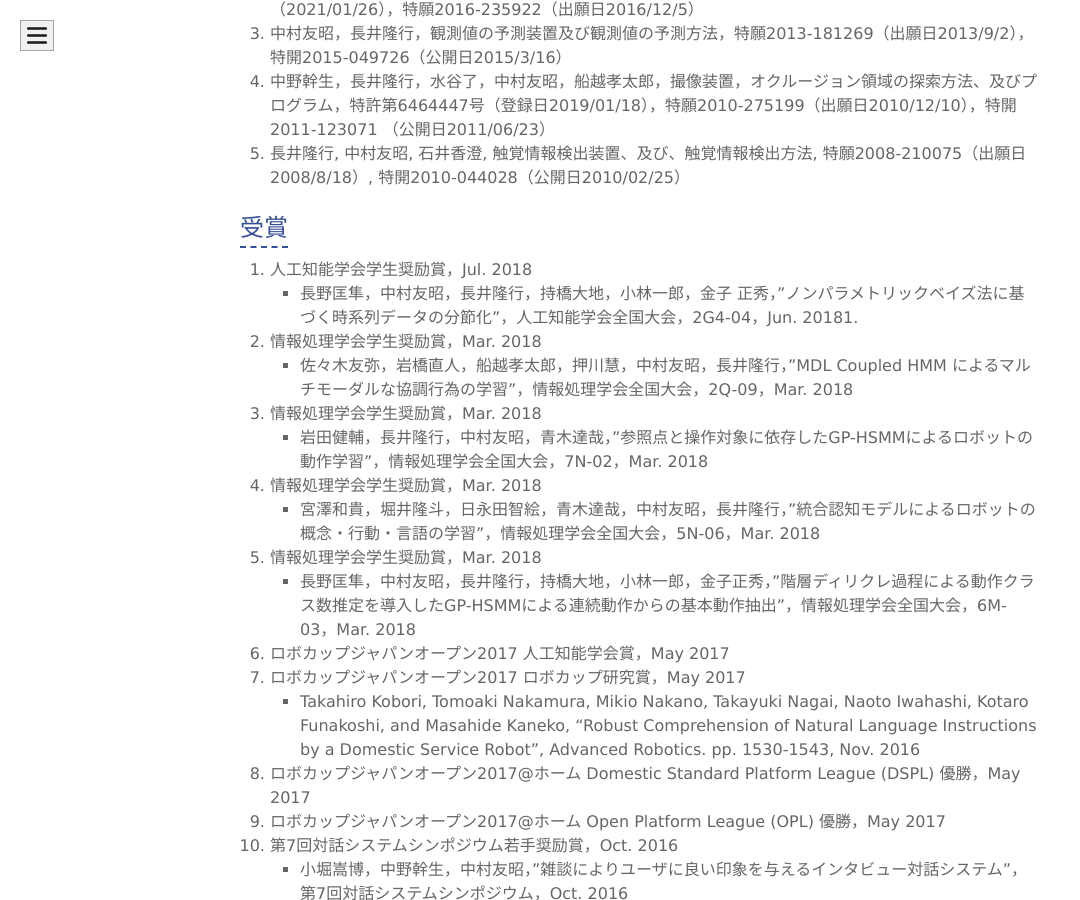
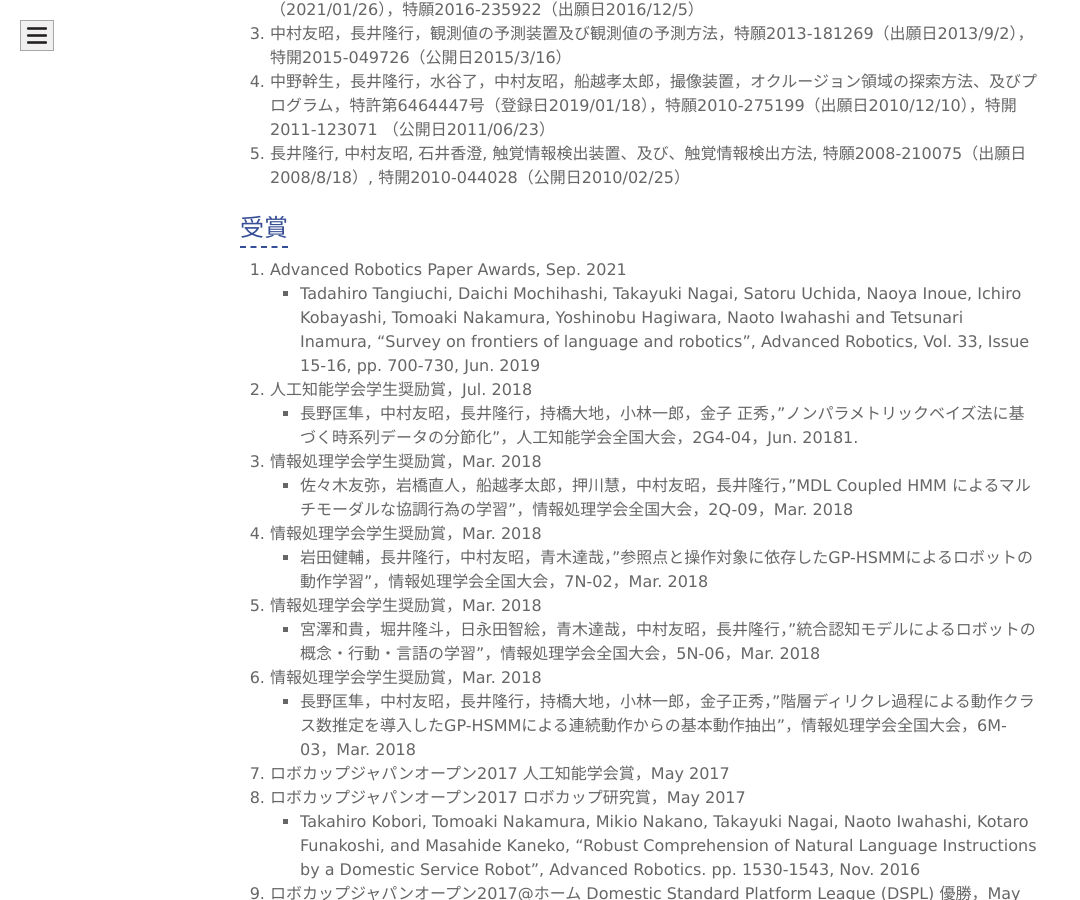
Before and after one commit to naka-lab/naka-lab.github.io, a Jekyll site: the page built from subpages/pub.md, in a window 1280 px wide and 900 px high, scrolled down 19799 px. Shown: the whole window, without its empty margins (0-1080 px from the left). Built offline with Jekyll 4.4.1, drawn with Linux system fonts in a browser that asks for light colours.

Commit message:
Update pub.md

```diff
--- a/subpages/pub.md
+++ b/subpages/pub.md
@@ -368,88 +368,90 @@ Signal Processing, pp. 13-16, Feb. 2020
 
 
 ## 受賞
-1. 人工知能学会学生奨励賞，Jul. 2018
+1. Advanced Robotics Paper Awards, Sep. 2021
+    - Tadahiro Tangiuchi, Daichi Mochihashi, Takayuki Nagai, Satoru Uchida, Naoya Inoue, Ichiro Kobayashi, Tomoaki Nakamura, Yoshinobu Hagiwara, Naoto Iwahashi and Tetsunari Inamura, "Survey on frontiers of language and robotics", Advanced Robotics, Vol. 33, Issue 15-16, pp. 700-730, Jun. 2019
+3. 人工知能学会学生奨励賞，Jul. 2018
     - 長野匡隼，中村友昭，長井隆行，持橋大地，小林一郎，金子 正秀，"ノンパラメトリックベイズ法に基づく時系列データの分節化"，人工知能学会全国大会，2G4-04，Jun. 20181.
-1. 情報処理学会学生奨励賞，Mar. 2018
+4. 情報処理学会学生奨励賞，Mar. 2018
     - 佐々木友弥，岩橋直人，船越孝太郎，押川慧，中村友昭，長井隆行，"MDL Coupled HMM によるマルチモーダルな協調行為の学習"，情報処理学会全国大会，2Q-09，Mar. 2018
-1. 情報処理学会学生奨励賞，Mar. 2018
+5. 情報処理学会学生奨励賞，Mar. 2018
     - 岩田健輔，長井隆行，中村友昭，青木達哉，"参照点と操作対象に依存したGP-HSMMによるロボットの動作学習"，情報処理学会全国大会，7N-02，Mar. 2018
-1. 情報処理学会学生奨励賞，Mar. 2018
+6. 情報処理学会学生奨励賞，Mar. 2018
     - 宮澤和貴，堀井隆斗，日永田智絵，青木達哉，中村友昭，長井隆行，"統合認知モデルによるロボットの概念・行動・言語の学習"，情報処理学会全国大会，5N-06，Mar. 2018
-1. 情報処理学会学生奨励賞，Mar. 2018
+7. 情報処理学会学生奨励賞，Mar. 2018
     - 長野匡隼，中村友昭，長井隆行，持橋大地，小林一郎，金子正秀，"階層ディリクレ過程による動作クラス数推定を導入したGP-HSMMによる連続動作からの基本動作抽出"，情報処理学会全国大会，6M-03，Mar. 2018
-1. ロボカップジャパンオープン2017 人工知能学会賞，May 2017
-1. ロボカップジャパンオープン2017 ロボカップ研究賞，May 2017
+8. ロボカップジャパンオープン2017 人工知能学会賞，May 2017
+9. ロボカップジャパンオープン2017 ロボカップ研究賞，May 2017
     - Takahiro Kobori, Tomoaki Nakamura, Mikio Nakano, Takayuki Nagai, Naoto Iwahashi, Kotaro Funakoshi, and Masahide Kaneko, "Robust Comprehension of Natural Language Instructions by a Domestic Service Robot", Advanced Robotics. pp. 1530-1543, Nov. 2016
-1. ロボカップジャパンオープン2017@ホーム Domestic Standard Platform League (DSPL)  優勝，May 2017
-1. ロボカップジャパンオープン2017@ホーム Open Platform League (OPL)  優勝，May 2017
-1. 第7回対話システムシンポジウム若手奨励賞，Oct. 2016
+10. ロボカップジャパンオープン2017@ホーム Domestic Standard Platform League (DSPL)  優勝，May 2017
+11. ロボカップジャパンオープン2017@ホーム Open Platform League (OPL)  優勝，May 2017
+12. 第7回対話システムシンポジウム若手奨励賞，Oct. 2016
     - 小堀嵩博，中野幹生，中村友昭，"雑談によりユーザに良い印象を与えるインタビュー対話システム"，第7回対話システムシンポジウム，Oct. 2016
-1. Best Student Paper
+13. Best Student Paper
     - Bin Zhang, Tomoaki Nakamura, Rena Ushiogi, Takayuki Nagai, Kasumi Abe, Takashi Omori, Natsuki Oka, and Masahide Kaneko, "Robust Children Behavior Tracking for Childcare Assisting Robot By Using Multiple Kinect Sensors", International Conference on Social Robotics, pp.640-649, Nov. 2016.
-1. ロボカップ世界大会2016ライプチヒ＠ホームリーグ Innovation Award，Jul. 2016
-1. 2015年度人工知能学会論文賞，Jun. 2016
+14. ロボカップ世界大会2016ライプチヒ＠ホームリーグ Innovation Award，Jul. 2016
+15. 2015年度人工知能学会論文賞，Jun. 2016
     - 中村友昭，長井隆行，船越孝太郎，谷口忠大，岩橋直 人，金子正秀，"マルチモーダルLDAとNPYLMを用いたロボットによる物体概念と言語モ デルの相互学習"，人工知能学会論文誌，Vol.30，No.3，pp.498-509，Mar. 2015
-1. ロボカップジャパンオープン2016＠ホームオープンプラットフォームリーグ 三位，Mar. 2016
-1. 人工知能学会全国大会学生奨励賞
+16. ロボカップジャパンオープン2016＠ホームオープンプラットフォームリーグ 三位，Mar. 2016
+17. 人工知能学会全国大会学生奨励賞
     - 青木達哉，中村友昭，長井隆行，"オンラインマルチモーダルHDPによる物体概念の獲得"，人工知能学会全国大会，2D5-1，Jun. 2015
-1. ロボカップジャパンオープン2015 人工知能学会賞，May 2015
-1. ロボカップジャパンオープン2015＠ホームシミュレーションリーグ 準優勝，May 2015
-1. ロボカップジャパンオープン2015＠ホーム実機リーグ 準優勝，May 2015
-1. 映像情報メディア学会メディア工学研究会 優秀発表賞
+18. ロボカップジャパンオープン2015 人工知能学会賞，May 2015
+19. ロボカップジャパンオープン2015＠ホームシミュレーションリーグ 準優勝，May 2015
+20. ロボカップジャパンオープン2015＠ホーム実機リーグ 準優勝，May 2015
+21. 映像情報メディア学会メディア工学研究会 優秀発表賞
     - 平林謙太郎，中村友昭，金子正秀，"似顔絵の自動生成における撮影条件の制限の緩和 ～ 髪の毛、眉の安定した抽出に向けて ～"，映像情報メディア学会メディア工学研究会，Feb. 2015
-1. 映像情報メディア学会メディア工学研究会 優秀発表賞
+22. 映像情報メディア学会メディア工学研究会 優秀発表賞
     - 宮崎斉，中村友昭，金子正秀，"台詞に含まれる感情表現を反映したロボット動作の自動生成"，映像情報メディア学会メディア工学研究会，Feb. 2015
-1. Intelligent Home Robotics Challenge 2014，移動ロボット部門1位，知能ロボティクス部門2位，総合1位
-1. 人工知能学会2014 全国大会優秀賞
+23. Intelligent Home Robotics Challenge 2014，移動ロボット部門1位，知能ロボティクス部門2位，総合1位
+24. 人工知能学会2014 全国大会優秀賞
     - 安藤義記，中村友昭，長井隆行，"マルチモーダルLDAを用いたロボットによる多様な概念の形成"，人工知能学会全国大会，1I3-2，May 2014
-1. ロボカップジャパンオープン2014@ホームリーグ 優勝，May 2014
-1. SI2013 RTC再利用賞, ヴィストンロボットショップ賞
+25. ロボカップジャパンオープン2014@ホームリーグ 優勝，May 2014
+26. SI2013 RTC再利用賞, ヴィストンロボットショップ賞
     - Muhammad Attamimi, 中村友昭, 長井隆行, "移動ロボット知覚制御用RTC群の開発と学生実験での利用", 計測自動制御学会システムインテグレーション部門講演会, 1B4-5，Dec.2013
-1. SI2013優秀講演賞
+27. SI2013優秀講演賞
     - Bui Thanh Tung, Muhammad Attamimi, 中村友昭, 長井隆行, 稲邑哲也, "曖昧性や身体的制約をベイジアンネットワークで統合するコミュニカティブモバイルマニピュレーション", 計測自動制御学会システムインテグレーション部門講演会, 1K3-2，Dec.2013
-1. IROS2013 CoTeSys Cognitive Robotics Best Paper Award Finalist, Nov. 2013
+28. IROS2013 CoTeSys Cognitive Robotics Best Paper Award Finalist, Nov. 2013
     - Muhammad Fadlil, Keisuke Ikeda, Kasumi Abe, Tomoaki Nakamura, and Takayuki Nagai, "Integrated Concept of Objects and Human Motions Based on Multi-layered Multimodal LDA", IROS2013, pp.2256-2263, Nov. 2013.
-1. Advanced Robotics Best Paper Award, Sep. 2013
+29. Advanced Robotics Best Paper Award, Sep. 2013
     - Takaya Araki, Tomoaki Nakamura, Takayuki Nagai, Funakoshi.K, Nakano.M, and Naoto Iwahashi, "Online Object Categorization Using Multimodal Information Autonomously Acquired by a Mobile Robot", Advanced Robotics, Vol.26, pp.1995-2020, Oct.2012
-1. SI2012 優秀講演賞
+30. SI2012 優秀講演賞
     - 安藤義記，中村友昭，荒木孝弥，長井隆行，"hLDA に基づくロボットによる階層的概念の獲得"，計測自動制御学会システムインテグレーション部門講演会，3H2-6，Dec.2012
-1. IROS2012 Best Paper Finalist
+31. IROS2012 Best Paper Finalist
     - Takaya Araki, Tomoaki Nakamura, Takayuki Nagai, Shogo Nagasaka, Tadhiro Taniguch, and Naoto Iwahashi, "Online Learning of Concepts and Words Using Multimodal LDA and Hierarchical Pitman-Yor Language Model", IROS2012, pp.1623-1630, Portugal, Oct.2012.
-1. 第18回創発システム・シンポジウム 優秀ポスター賞
+32. 第18回創発システム・シンポジウム 優秀ポスター賞
     - Fadlil Muhammad，中村友昭，長井隆行，"階層ディリクレ過程隠れマルコフモデルを用いたロボットによる物理的知識の獲得"，創発システム・シンポジウム ポスター発表，p.24，Sep.2012
-1. 第18回創発システム・シンポジウム 優秀ポスター賞
+33. 第18回創発システム・シンポジウム 優秀ポスター賞
     - 安藤義記，荒木孝弥，中村友昭，長井隆行， "hLDAを用いた階層的概念の獲得"，創発システム・シンポジウム ポスター発表，p.23，Sep.2012
-1. 第18回創発システム・シンポジウム 最優秀ポスター賞
+34. 第18回創発システム・シンポジウム 最優秀ポスター賞
     - 荒木孝弥，中村友昭，長井隆行，長坂翔吾，谷口忠大，岩橋直人， "マルチモーダル概念形成と教師なし形態素解析に基づく語意のオンライン学習"，創発システム・シンポジウム ポスター発表，p.22，Sep.2012
-1. ロボカップ世界大会2012メキシコ@ホームリーグ 準優勝, Jun.2012
-1. ロボカップジャパンオープン2012大阪@ホームリーグ 優勝，May 2012
-1. 情報処理学会学生奨励賞
+35. ロボカップ世界大会2012メキシコ@ホームリーグ 準優勝, Jun.2012
+36. ロボカップジャパンオープン2012大阪@ホームリーグ 優勝，May 2012
+37. 情報処理学会学生奨励賞
     - 板谷純希，伊東慶輔，荒木孝弥，中村友昭，長井隆行，船越孝太郎，長谷川雄二，中野幹生，岩橋直人, "ロボットによる環境の自律的探索と言語命令解釈の相互作用", 情報処理学会全国大会, Mar. 2012
-1. SI2011 優秀講演賞
+38. SI2011 優秀講演賞
     - 荒木孝弥，中村友昭，長井隆行，岩橋直人, "自律移動ロボットによるオンラインマルチモーダルカテゴリゼーション", 計測自動制御学会システムインテグレーション部門講演会, 2L1-5, Dec.2011
-1. SI2011 優秀講演賞
+39. SI2011 優秀講演賞
     - 中村友昭，長井隆行，岩橋 直人, "Bag of Multimodal HDPを用いたロボットによる概念・語意の獲得", 計測自動制御学会システムインテグレーション部門講演会, 2L2-5, Dec.2011
-1. IROS2011 Best Student Paper Finalist
+40. IROS2011 Best Student Paper Finalist
     - Takaya Araki, Tomoaki Nakamura, Takayuki Nagai, Kotaro Funakoshi, Mikio Nakano, and Naoto Iwahashi, "Autonomous Acquisition of Multimodal Information for On-line Object Concept Formation by a Robot", IROS2011, pp.1540-1547, Sep.2011
-1. IROS2011 Best Paper Finalist
+41. IROS2011 Best Paper Finalist
     - Takaya Araki, Tomoaki Nakamura, Takayuki Nagai, Kotaro Funakoshi, Mikio Nakano, and Naoto Iwahashi, "Autonomous Acquisition of Multimodal Information for On-line Object Concept Formation by a Robot", IROS2011, pp.1540-1547, Sep.2011
-1. 第17回創発システム・シンポジウム 優秀ポスター賞
+42. 第17回創発システム・シンポジウム 優秀ポスター賞
     - 荒木孝弥, 中村友昭, 長井隆行, "オンラインマルチモーダルLDAに基づく物体概念形成", 創発システム・シンポジウム ポスター発表，pp.71-74，Sep.2011
-1. 第17回創発システム・シンポジウム 最優秀ポスター賞
+43. 第17回創発システム・シンポジウム 最優秀ポスター賞
     - 中村友昭，長井隆行，岩橋直人，"複数の階層ディリクレ過程を用いた物体のマルチモーダルカテゴリゼーション"，創発システム・シンポジウム ポスター発表，pp.79-82，Sep.2011
-1. ロボカップ 人工知能学会賞，May 2011
-1. ロボカップジャパンオープン2011大阪@ホームリーグ 優勝，May 2011
-1. ロボカップ研究賞, May 2011
+44. ロボカップ 人工知能学会賞，May 2011
+45. ロボカップジャパンオープン2011大阪@ホームリーグ 優勝，May 2011
+46. ロボカップ研究賞, May 2011
     - Muhammad Attamimi, Akira Mizutani, Tomoaki Nakamura, Komei Sugiura, Takayuki Nagai, Naoto Iwahashi, Hiroyuki Okada, and Takashi Omori，"Learning Novel Objects Using Out-of-Vocabulary Word Segmentation and Object Extraction for Home Assistant Robots", ICRA 2010, pp.745-750, May 2010
-1. ロボカップ世界大会2010シンガポール@ホームリーグ 優勝, Jun.2010
-1. ロボカップ ロボット学会賞，May,2010
-1. ロボカップジャパンオープン2010大阪@ホームリーグ 優勝，May 2010
-1. 情報処理学会学生奨励賞
+47. ロボカップ世界大会2010シンガポール@ホームリーグ 優勝, Jun.2010
+48. ロボカップ ロボット学会賞，May,2010
+49. ロボカップジャパンオープン2010大阪@ホームリーグ 優勝，May 2010
+50. 情報処理学会学生奨励賞
     - 中村友昭，西田匡志，長井隆行，"把持動作による物体カテゴリの形成と認識"，情報処理学会全国大会，5V-3，Mar.2010
-1. ロボカップ世界大会 2009グラーツ@ホームリーグ 準優勝, Jul.2009
-1. ロボカップ人工知能学会賞，May 2009
-1. ロボカップジャパンオープン2009大阪@ホームリーグ 優勝，May 2009
-1. 社団法人目黒会 目黒会賞, Mar.2009
-1. ロボカップ世界大会 2008蘇州@ホームリーグ 優勝, Jul.2008
-1. ロボカップジャパンオープン2008沼津@ホームリーグ 優勝, May 2008
+51. ロボカップ世界大会 2009グラーツ@ホームリーグ 準優勝, Jul.2009
+52. ロボカップ人工知能学会賞，May 2009
+53. ロボカップジャパンオープン2009大阪@ホームリーグ 優勝，May 2009
+54. 社団法人目黒会 目黒会賞, Mar.2009
+55. ロボカップ世界大会 2008蘇州@ホームリーグ 優勝, Jul.2008
+56. ロボカップジャパンオープン2008沼津@ホームリーグ 優勝, May 2008
```
